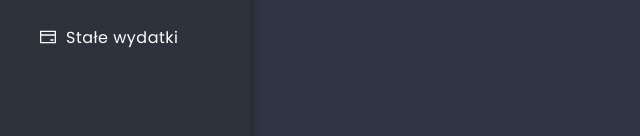
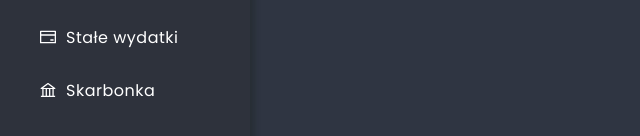
Before and after one commit to Kris87M/home-funds, a React (Create React App) app: page /overview in a window 1280 px wide. Shown: the part 278-414 px from the top of the page, without its empty margins (0-640 px from the left). Built offline with nearby package versions, Linux system fonts and the light colour scheme.

Commit message:
Add 'Pots' subpage

```diff
--- a/src/layout/Sidebar/Sidebar.config.js
+++ b/src/layout/Sidebar/Sidebar.config.js
@@ -1,4 +1,4 @@
-import { HomeOutlined, MoneyCollectOutlined, FileTextOutlined, DollarCircleOutlined, CreditCardOutlined } from '@ant-design/icons';
+import { HomeOutlined, MoneyCollectOutlined, FileTextOutlined, DollarCircleOutlined, CreditCardOutlined, BankOutlined } from '@ant-design/icons';
 
 export const sidebarConfig = [
   {
@@ -26,4 +26,9 @@ export const sidebarConfig = [
     path: "/recurring-bills",
     icon: <CreditCardOutlined />,
   },
+  {
+    title: "Skarbonka",
+    path: "/pots",
+    icon: <BankOutlined />,
+  },
 ];
```
